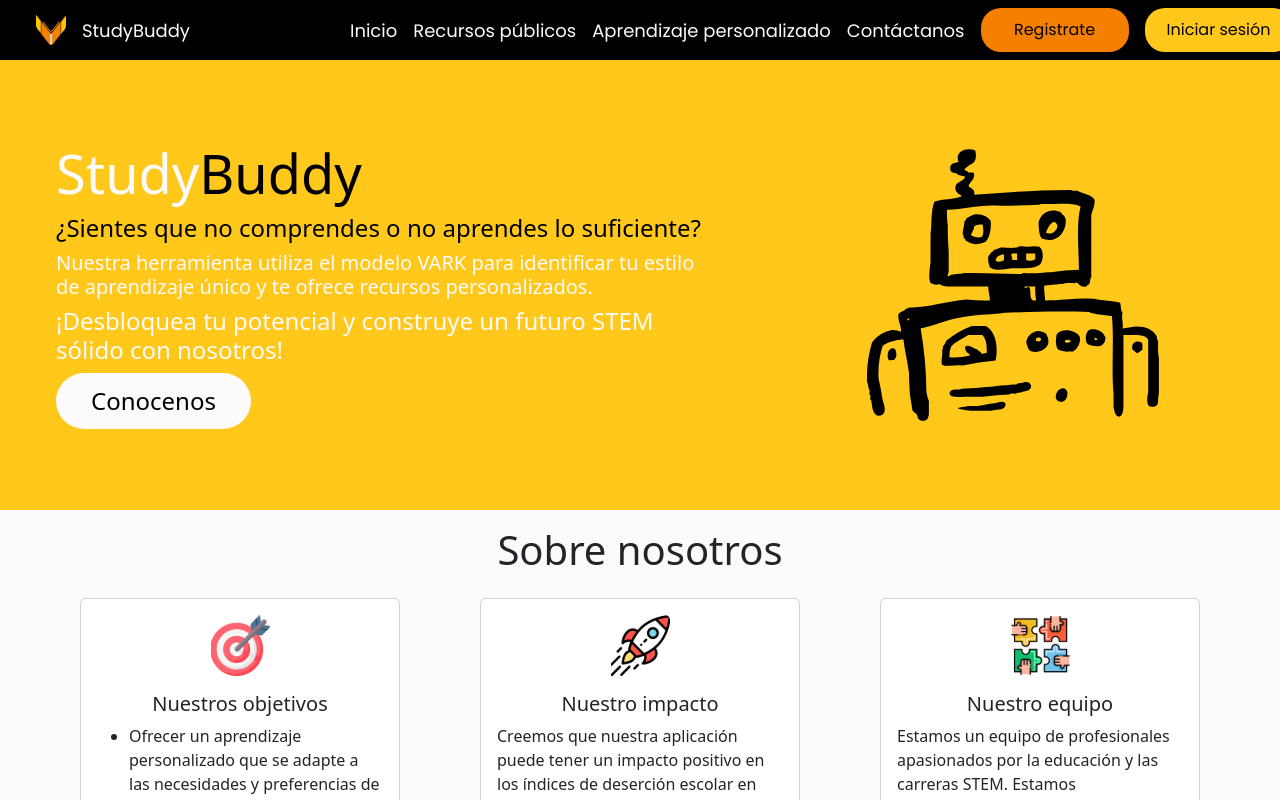
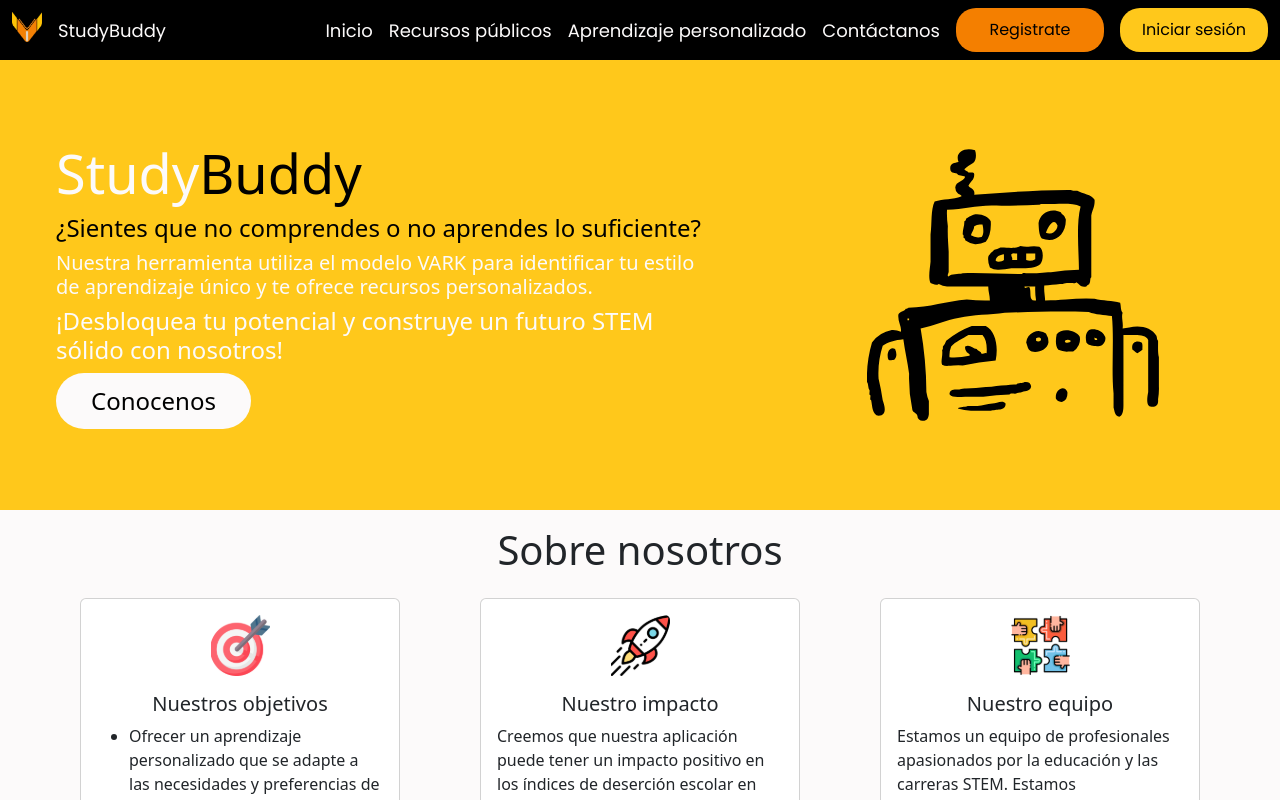
Before and after one commit to daniitoro29/studyBuddy, a React (Vite) app: page / in a window 1280 px wide. Shown: the top 800 px of the page. Built offline with nearby package versions, Linux system fonts and the light colour scheme.

Commit message:
Updated navbar styles

```diff
--- a/src/pages/Navbar/Navbar.jsx
+++ b/src/pages/Navbar/Navbar.jsx
@@ -41,7 +41,9 @@ function renderNavbarLinks() {
 function NavBar() {
   return (
     <Navbar className={`bg-body-tertiary ${baseClassName}`}>
-      <Container>
+      <Container fluid>
+        <div className={`${baseClassName}_logo`}>
+
         <div className={`${baseClassName}_image`}>
           <img
             src={logo}
@@ -54,6 +56,8 @@ function NavBar() {
         <Navbar.Brand href="/" className={`${baseClassName}_text icon`}>
           StudyBuddy
         </Navbar.Brand>
+        </div>
+        <div className={`${baseClassName}_clinks`}>
           <div className={`${baseClassName}_links`}>{renderNavbarLinks()}</div>
           <NavLink
             to={"/register"}
@@ -75,6 +79,7 @@ function NavBar() {
               Iniciar sesión
             </Button>
           </NavLink>
+        </div>
 
       </Container>
     </Navbar>
--- a/src/pages/Navbar/Navbar.scss
+++ b/src/pages/Navbar/Navbar.scss
@@ -34,6 +34,17 @@
   &_image {
     margin-right: 1rem;
   }
+  &_clinks, &_logo {
+    display: flex;
+  }
+  &_logo {
+    width: 30%;
+  }
+  &_clinks {
+    width: 70%;
+    justify-content: end;
+    align-items: center;
+  }
 
 }
 
```
Lines whose indentation alone changed are shown as unchanged.
